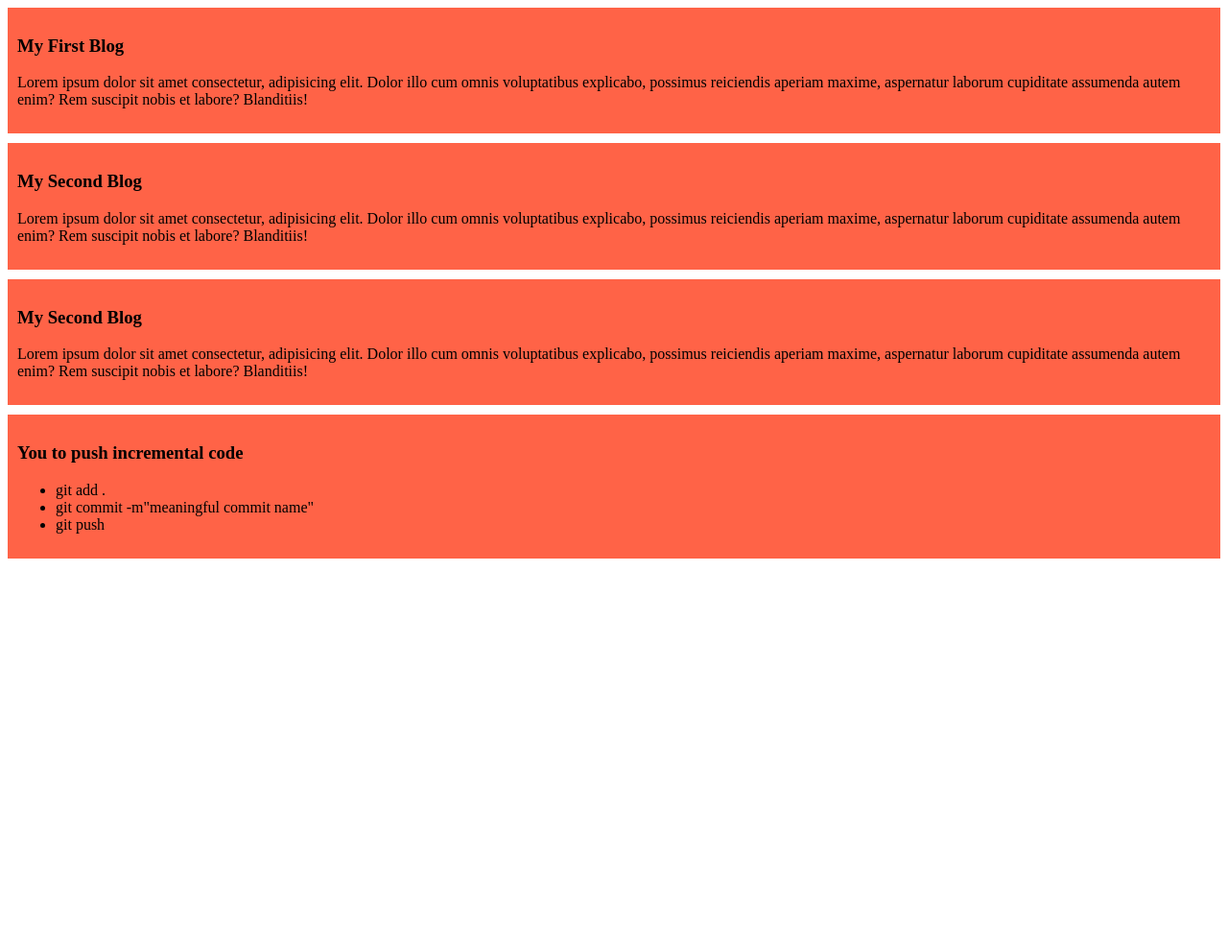
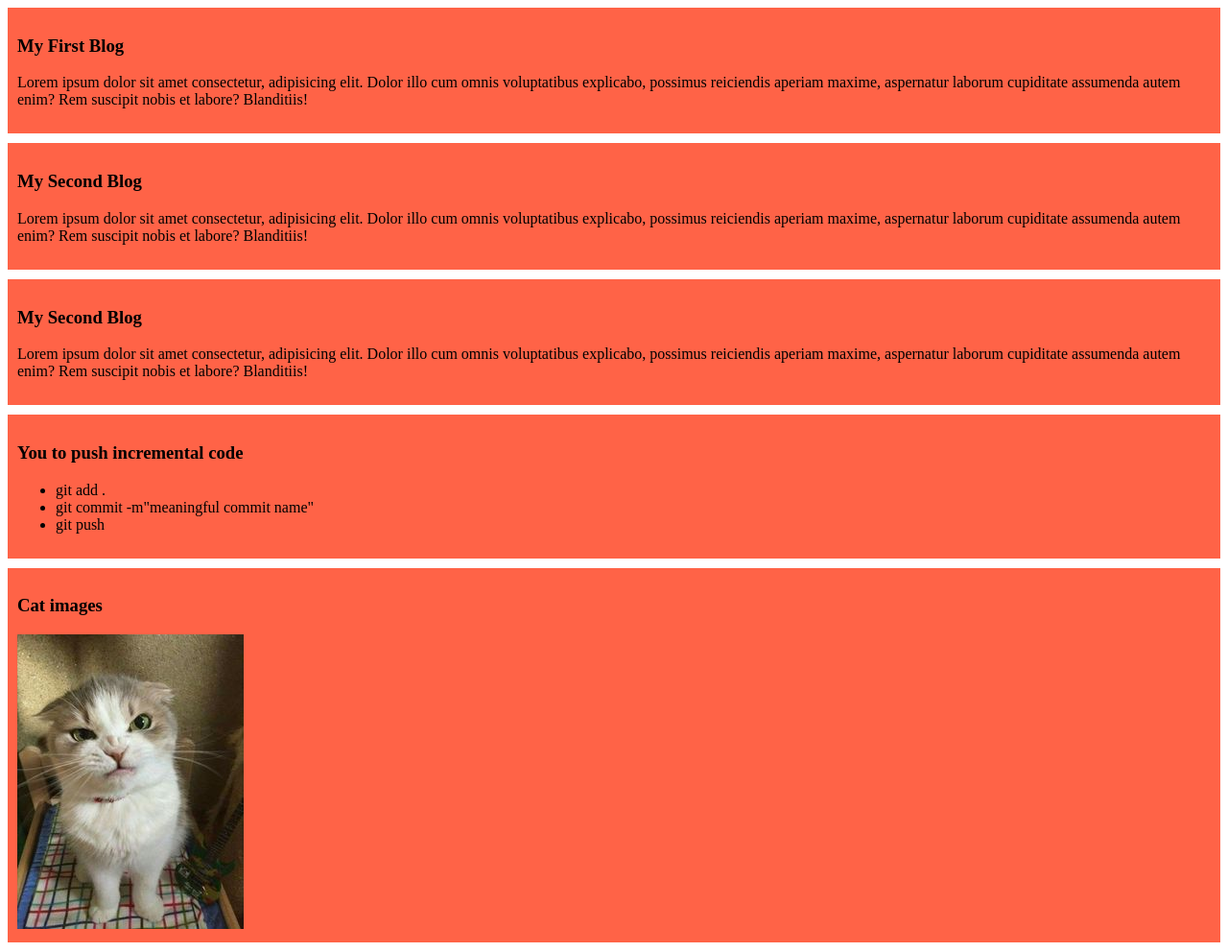
Before and after one commit to humairakbar/my-first-repo, a plain HTML site: page index.html in a window 1280 px wide. Shown: the whole page at 96% size. Before the commit the page ends 800 px from the top, so only its background shows below. Drawn offline with Linux system fonts and the light colour scheme.

Commit message:
Added a cat image

```diff
--- a/index.html
+++ b/index.html
@@ -27,6 +27,10 @@
             <li>git push</li>
         </ul>
     </div>
+    <div>
+        <h3>Cat images</h3>
+        <img src="images/cat1.jpg" alt="">
+    </div>
 
 </body>
 </html>
```
Also changed, not shown: images/cat1.jpg (added).
